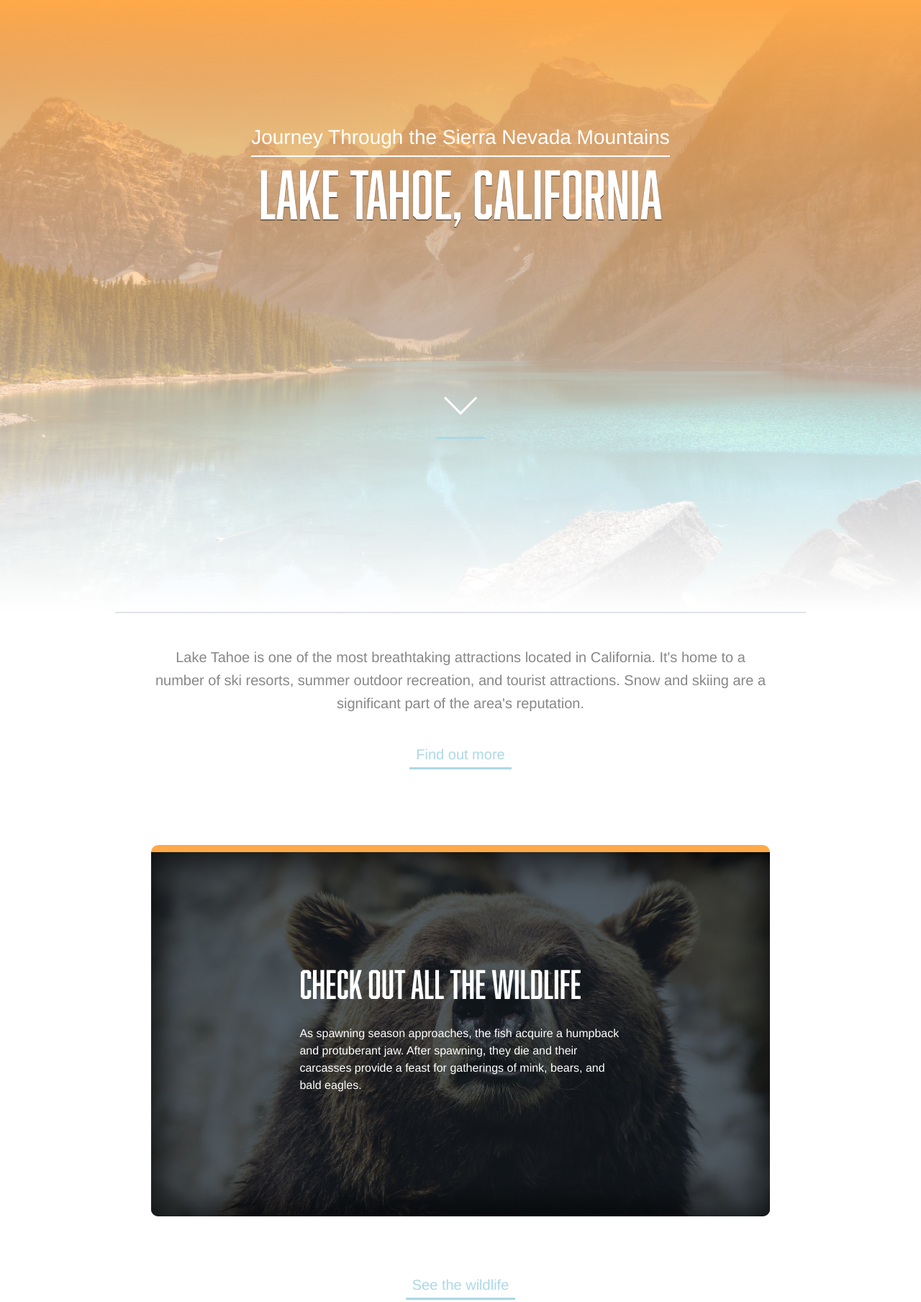
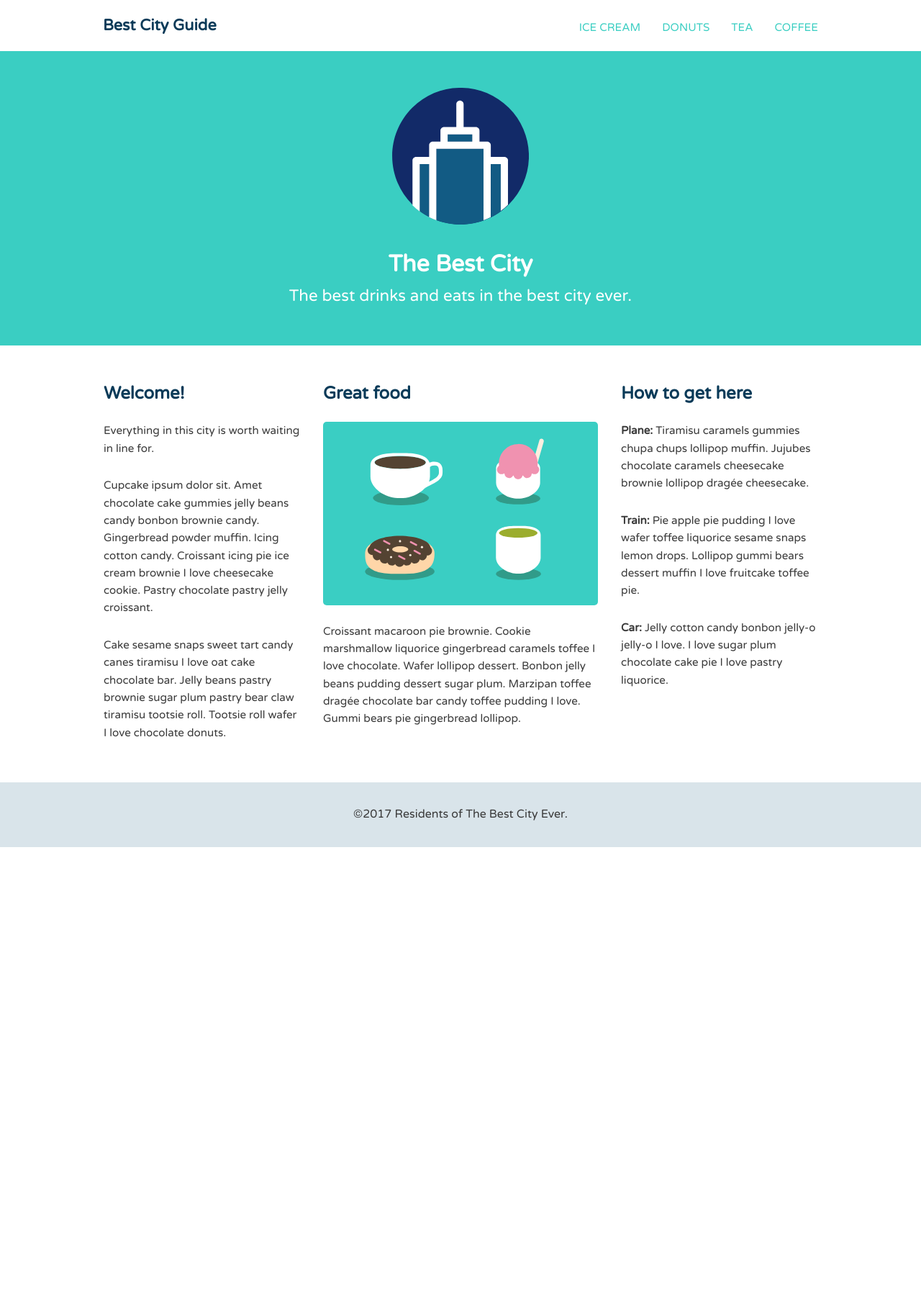
Before and after one commit to strix25/damjan.github.io, a plain HTML site: page index.html in a window 1280 px wide. Shown: the top 1809 px of the page at 72% size. After the commit the page ends 1177 px from the top, so only its background shows below. Drawn offline with Linux system fonts and the light colour scheme.

Commit message:
new site
,

```diff
--- /dev/null
+++ b/css/base.css
@@ -0,0 +1,132 @@
+/* =================================
+  Base Element Styles
+==================================== */
+
+* {
+	box-sizing: border-box;
+}
+body {
+	font-family: 'Varela Round', sans-serif;
+	line-height: 1.6;
+	color: #3a3a3a;
+	margin: 0;
+	display: flex;
+	flex-direction: column;
+	min-height: 100vh;
+}
+ul {
+  margin: 0;
+  padding: 0;
+  list-style: none;
+}
+p {
+	font-size: .95em;
+	margin-bottom: 1.8em;
+}
+h2,
+h3,
+a {
+	color: #093a58;
+}
+h2,
+h3 {
+	margin-top: 0;
+}
+a {
+	text-decoration: none;
+}
+img {
+	max-width: 100%;
+}
+
+/* =================================
+  Base Layout Styles
+==================================== */
+
+/* ---- Navigation ---- */
+
+.name {
+	font-size: 1.35em;
+	margin: 0;
+}
+.main-nav {
+	margin-top: 5px;
+}
+.name a,
+.main-nav a {
+	text-align: center;
+	display: block;
+	padding: 10px 15px;
+}
+.main-nav a {
+	font-size: .95em;
+	color: #3acec2;
+	text-transform: uppercase;
+}
+.main-nav a:hover {
+	color: #093a58;
+}
+
+/* ---- Layout Containers ---- */
+
+.main-header {
+	padding-top: .5em;
+	padding-bottom: .5em;
+}
+.banner,
+.main-footer {
+	text-align: center;
+}
+.banner {
+	color: #fff;
+	background: #3acec2;
+	padding: 3.2em 0;
+	margin-bottom: 48px;
+}
+.col {
+	padding-right: 1em;
+	padding-left: 1em;
+}
+.main-footer {
+	background: #d9e4ea;
+	padding: 2em 0;
+	margin-top: 30px;
+}
+
+/* ---- Page Elements ---- */
+
+.logo {
+	width: 190px;
+}
+.headline {
+	margin-bottom: 0;
+}
+.feat-img {
+	border-radius: 5px;
+}
+
+.row{
+	flex:1;
+}
+
+/* =================================
+  Media Queries
+==================================== */
+
+@media (min-width: 769px) {
+	.main-header,
+	.row {
+		width: 90%;
+		margin: 0 auto;
+	}
+	.tagline {
+		font-size: 1.4em;
+	}
+}
+@media (min-width: 1025px) {
+	.main-header,
+	.row {
+		width: 80%;
+		max-width: 1150px;
+	}
+}
--- /dev/null
+++ b/css/flexbox.css
@@ -0,0 +1,48 @@
+/* =================================
+  Media Queries
+==================================== */
+
+@media (min-width: 769px) {
+
+	.main-header,
+	.main-nav,
+	.row {
+		display: flex;
+	}
+
+	.main-header {
+		flex-direction: column;
+		align-items: center;
+	}
+
+	.col {
+		flex: 1 50%;
+	}
+
+	.row {
+		flex-wrap: wrap;
+	}
+
+
+	.secondary {
+		order: -1;
+	}
+
+}
+
+@media (min-width: 1025px) {
+
+	.main-header {
+		flex-direction: row;
+		justify-content: space-between;
+	}
+
+	.col {
+		flex-basis: 0;
+	}
+
+	.primary {
+		flex-grow: 1.4;
+	}
+
+}
--- a/css/main.css
+++ /dev/null
@@ -1,214 +0,0 @@
-/* Web Fonts -------------------- */
-
-@font-face {
-  font-family: 'Abolition Regular';
-  src: url('../fonts/abolition-regular-webfont.eot');
-  src: url('../fonts/abolition-regular-webfont.eot?#iefix') format('embedded-opentype'),
-       url('../fonts/abolition-regular-webfont.woff') format('woff'),
-       url('../fonts/abolition-regular-webfont.ttf') format('truetype');
-}
-
-/* Base Styles -------------------- */
-
-* {
-    box-sizing: border-box;
-}
-
-html, body{
-  height: 100%;
-  padding:0;
-  margin:0;
-}
-
-body{
-    color: #878787;
-    font: 1em/1.5 "Helvetica Neue", Helvetica, Arial, sans-serif;
-}
-
-
-header{
-  color:#fff;
-  height: 850px;
-  padding-top: 170px;
-  text-align: center;
-  background-color: orange;
-  background: linear-gradient(#ffa949, transparent 80%),
-              linear-gradient(0deg, #fff, transparent ),
-              url(../img/headerpicture.jpg) no-repeat center;
-  background-size: cover;
-}
-
-.arrow{
-  width:50px;
-  margin-top: 200px;
-}
-
-h1{
-    font-size: 5.625rem;
-    color: rgba(255, 255, 255, 1);
-    text-transform: uppercase;
-    font-weight: normal;
-    line-height: 1.3;
-    text-shadow: 0 1px 1px rgba(0,0,0,.8);
-    margin: 12px 0 0;
-    margin-top:0;
-}
-
-h1, h2 {
-    font-family: 'Abolition Regular', Helvetica, Arial, sans-serif;
-}
-div{
-  display:box;
-}
-header span{
-  color:white;
-  font-size: 1.75rem;
-  letter-spacing: .065em
-  font-weight: 200;
-  border-bottom: 2px solid;
-  padding-bottom: 10px;
-}
-
-main, .secondary{
-    width: 75%;
-    padding: 25px 50px 95px 50px;
-    margin: auto;
-    max-width: 960px;
-    text-align: center;
-    border-top: #dfe2e6 solid 2px;
-}
-
-.wildlife{
-  color: white;
-  text-align: left;
-  padding: 18% 24%;
-  border-top: 10px solid #ffa949;
-  margin: 105px 0 60px;
-  background: #434a52 url(../img/bear.jpg) no-repeat center;
-  background-size: cover;
-  box-shadow: inset 0 0 50px 10px rgba(0,0,0, .8);
-  border-radius: 10px;
-}
-
-h2 {
-    font-size: 3.3125em;
-    font-weight: normal;
-    line-height: 1.1;
-    margin: 0 0 .5em;
-}
-
-#main-part{
-  font-size: 1.25em;
-  line-height: 1.6;
-}
-
-a{
-  text-decoration: none;
-  color:lightblue;
-  font-size: 1.25em;
-  border-bottom: 3px solid;
-  padding: 0 9px 3px;
-  margin-top: 20px;
-  display: inline-block;
-}
-
-.secondary{
-  border-bottom: #dfe2e6 solid 2px;
-}
-
-a:hover{
-  color: rgba(255, 169, 73, .4);
-}
-
-.leftside, .rightside {
-  width: 46.5%;
-  text-align: left;
-}
-
-.leftside{
-  float:left;
-}
-
-.rightside{
-  float:right;
-}
-
-.group{
-  content: "";
-  display: table;
-  clear: both;
-}
-
-img {
-  max-width: 100%;
-  margin-bottom: 20px;
-  border-radius: 10px;
-}
-
-ul,
-ol {
-  margin: 30px 0;
-}
-
-li {
-  margin-bottom: 10px;
-}
-
-footer{
-  padding-top: 60px;
-  padding-bottom: 60px;
-  border-bottom: 10px solid #ffa949;
-  text-align: center;
-}
-
-footer a{
-  text-decoration:none;
-  color:#ffa949;
-  border-style:none;
-  padding:0;
-  font-size: 0.85rem;
-  margin:0;
-}
-
-@media (max-width: 1024px) {
-  main, .secondary {
-    width: 90%;
-  }
-  .wildlife {
-    padding: 10% 12%;
-    margin: 50px 0 20px;
-  }
-}
-
-@media (max-width: 768px) {
-  main, .secondary {
-    width: 100%;
-    padding: 20px;
-    border-top: none;
-  }
-  .main-header {
-    max-height: 380px;
-    padding: 50px 25px 0;
-  }
-  .title {
-    font-size: 1.3rem;
-    border: none;
-  }
-  h1 {
-    font-size: 5rem;
-    line-height: 1.1;
-  }
-  .arrow {
-    display: none;
-  }
-  .intro {
-    font-size: 1rem;
-  }
-  .leftside, .rightside {
-    float: none;
-    width: 100%;
-  }
-  .footer {
-    padding: 20px 0;
-  }
-}
--- a/fonts/webfont-snippet.css
+++ /dev/null
@@ -1,6 +0,0 @@
-/*  CSS snippet for importing web font formats  */
-
-  src: url('../fonts/abolition-regular-webfont.eot');
-  src: url('../fonts/abolition-regular-webfont.eot?#iefix') format('embedded-opentype'),
-       url('../fonts/abolition-regular-webfont.woff') format('woff'),
-       url('../fonts/abolition-regular-webfont.ttf') format('truetype');
--- a/index.html
+++ b/index.html
@@ -1,55 +1,55 @@
 <!DOCTYPE html>
 <html>
 <head>
-    <meta charset="utf-8">
-    <title>Lake Tahoe</title>
-    <meta name="viewport" content="width=device-width">
-    <link rel="stylesheet" href="css/main.css">
-    <link rel="icon"
-      type="image/png"
-      href="img/fav2.ico">
+	<meta name="viewport" content="width=device-width, initial-scale=1.0">
+	<title>Best City Guide</title>
+	<link href='https://fonts.googleapis.com/css?family=Varela+Round' rel='stylesheet' type='text/css'>
+	<link rel="stylesheet" href="css/base.css">
+	<link rel="stylesheet" href="css/flexbox.css">
 </head>
 <body>
-  <header>
-    <span class="header-text title">Journey Through the Sierra Nevada Mountains</span>
-    <h1 class="header-text main-header">LAKE TAHOE, CALIFORNIA</h1>
-    <a href="#main-part"><img src="img/arrow.svg" class="arrow" alt="arrow img"></a><!--work on smooth transition-->
-  </header>
-  <main>
-    <p id="main-part" class="intro">Lake Tahoe is one of the most breathtaking attractions located in California. It's home to a number of ski resorts, summer outdoor recreation, and tourist attractions. Snow and skiing are a significant part of the area's reputation.</p>
-    <a href="#">Find out more</a>
-    <article class="wildlife">
-      <h2>Check out all the wildlife</h2>
-      <p>As spawning season approaches, the fish acquire a humpback and protuberant jaw. After spawning, they die and their carcasses provide a feast for gatherings of mink, bears, and bald eagles.</p>
-    </article>
-    <a href="#">See the wildlife</a>
-  </main>
-  <section class="secondary group">
-    <div class="leftside">
-      <img src="img/mtn-landscape.jpg" alt="landscape">
-      <h3>Pack Accordingly</h3>
-      <p>One of most important things when it comes to traveling through the great outdoors is packing accordingly. Here are a few tips:</p>
-      <ol>
-        <li>Bring layers of clothing</li>
-        <li>Pack sunscreen</li>
-        <li>Carry extra water just in case</li>
-        <li>Pack light</li>
-      </ol>
+
+	<header class="main-header">
+		<h1 class="name"><a href="#">Best City Guide</a></h1>
+		<ul class="main-nav">
+			<li><a href="#">ice cream</a></li>
+			<li><a href="#">donuts</a></li>
+			<li><a href="#">tea</a></li>
+			<li><a href="#">coffee</a></li>
+		</ul>
+	</header><!--/.main-header-->
+
+	<div class="banner">
+		<img class="logo" src="img/city-logo.svg" alt="City">
+		<h1 class="headline">The Best City</h1>
+		<span class="tagline">The best drinks and eats in the best city ever.</span>
+	</div><!--/.banner-->
+
+	<div class="row">
+		<div class="primary col">
+			<h2>Great food</h2>
+			<img class="feat-img" src="img/treats.svg" alt="Drinks and eats">
+			<p>Croissant macaroon pie brownie. Cookie marshmallow liquorice gingerbread caramels toffee I love chocolate. Wafer lollipop dessert. Bonbon jelly beans pudding dessert sugar plum. Marzipan toffee drag&#233;e chocolate bar candy toffee pudding I love. Gummi bears pie gingerbread lollipop.</p>
+		</div><!--/.primary-->
+
+		<div class="secondary col">
+			<h2>Welcome!</h2>
+			<p>Everything in this city is worth waiting in line for.</p>
+			<p>Cupcake ipsum dolor sit. Amet chocolate cake gummies jelly beans candy bonbon brownie candy. Gingerbread powder muffin. Icing cotton candy. Croissant icing pie ice cream brownie I love cheesecake cookie. Pastry chocolate pastry jelly croissant.</p>
+			<p>Cake sesame snaps sweet tart candy canes tiramisu I love oat cake chocolate bar. Jelly beans pastry brownie sugar plum pastry bear claw tiramisu tootsie roll. Tootsie roll wafer I love chocolate donuts.</p>
+		</div><!--/.secondary-->
+
+		<div class="tertiary col">
+			<h2>How to get here</h2>
+			<p><strong>Plane: </strong>Tiramisu caramels gummies chupa chups lollipop muffin. Jujubes chocolate caramels cheesecake brownie lollipop drag&#233;e cheesecake.</p>
+			<p><strong>Train: </strong>Pie apple pie pudding I love wafer toffee liquorice sesame snaps lemon drops. Lollipop gummi bears dessert muffin I love fruitcake toffee pie.</p>
+			<p><strong>Car: </strong>Jelly cotton candy bonbon jelly-o jelly-o I love. I love sugar plum chocolate cake pie I love pastry liquorice.</p>
+		</div><!--/.tertiary-->
 	</div>
-    <div class="rightside">
-      <img src="img/resort.jpg" alt="resort">
-      <h3>From Tents to Resorts</h3>
-      <p>Lake Tahoe is full of wonderful places to stay. You have the ability to sleep in the outdoors in a tent, or relax like a king at a five star resort. Here are our top three resorts:</p>
-      <ul>
-        <li>Lake Tahoe Resort Hotel</li>
-        <li>South Lake Tahoe Resorts</li>
-        <li>Tahoe Ski Resort Lodging</li
-      </ul>
-    </div>
-  </section>
-  <footer>
-    <p>All rights reserved to  <a href="#">Nobody</a>.</p>
-    <a href="#">Back to top >></a>
+
+	<footer class="main-footer">
+		<span>&copy;2017 Residents of The Best City Ever.</span>
 	</footer>
+
 </body>
 </html>
```
Also changed, not shown: fonts/abolition-regular-webfont.ttf (deleted), fonts/abolition-regular-webfont.woff (deleted), img/arrow.svg (deleted), img/bear.jpg (deleted), img/city-logo.svg (added), img/fav2.ico (deleted), img/headerpicture.jpg (deleted), img/mtn-landscape.jpg (deleted), img/resort.jpg (deleted), img/treats.svg (added), 2 other files. Lines whose indentation alone changed are shown as unchanged.
